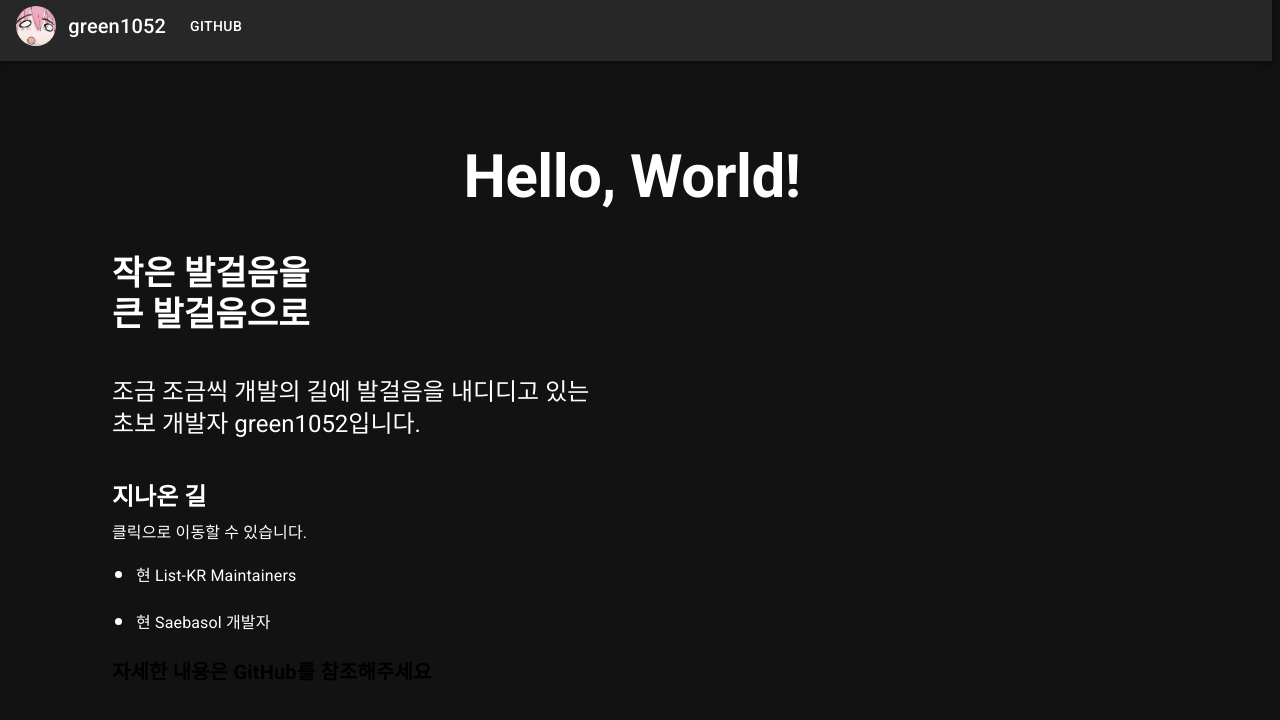
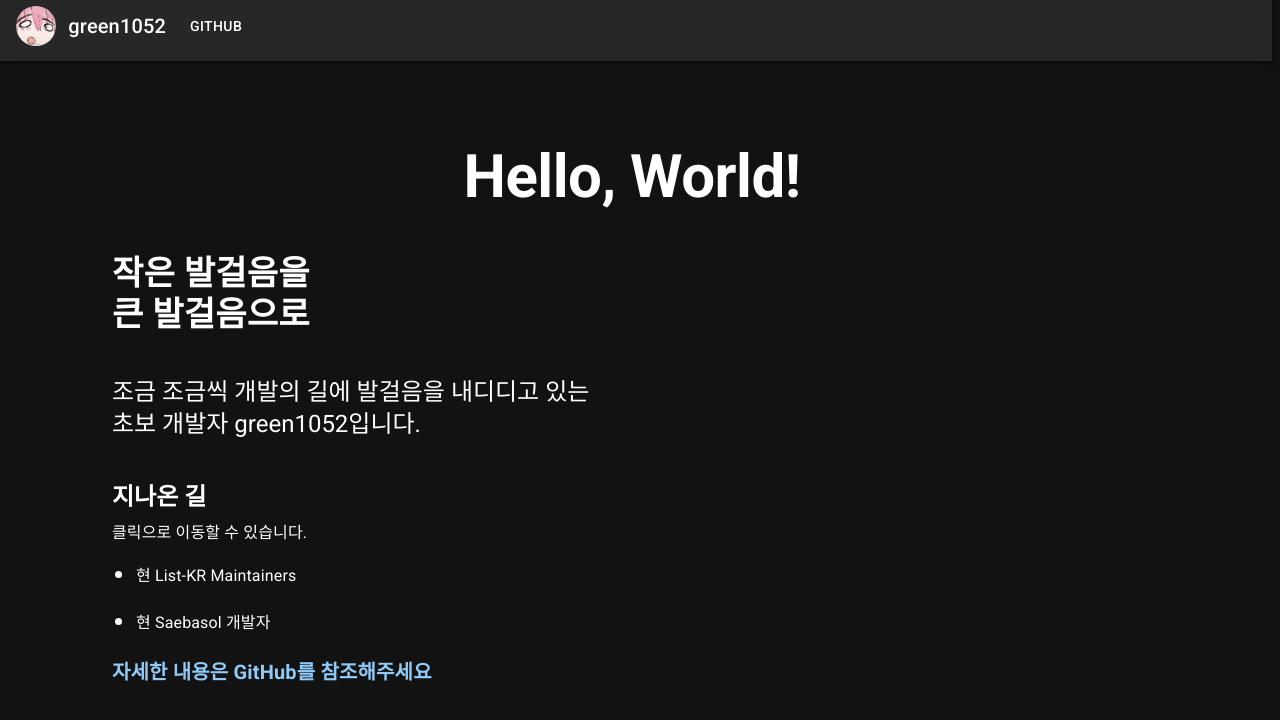
Before and after one commit to green1052/green1052.com, a React (Vite) app: page / in a window 1280 px wide. Shown: the top 720 px of the page. Built offline with nearby package versions, Linux system fonts and the light colour scheme.

Commit message:
App.tsx 업데이트

```diff
--- a/src/App.tsx
+++ b/src/App.tsx
@@ -106,8 +106,7 @@ function App() {
                 </List>
 
 
-                <Link href="https://github.com/green1052" sx={{fontWeight: "bold"}} variant="h6" color="black"
-                      underline="none" target="_blank" rel="noopener noreferrer">
+                <Link href="https://github.com/green1052" sx={{fontWeight: "bold"}} variant="h6" underline="none" target="_blank" rel="noopener noreferrer">
                     자세한 내용은 GitHub를 참조해주세요
                 </Link>
             </Typography>
```
